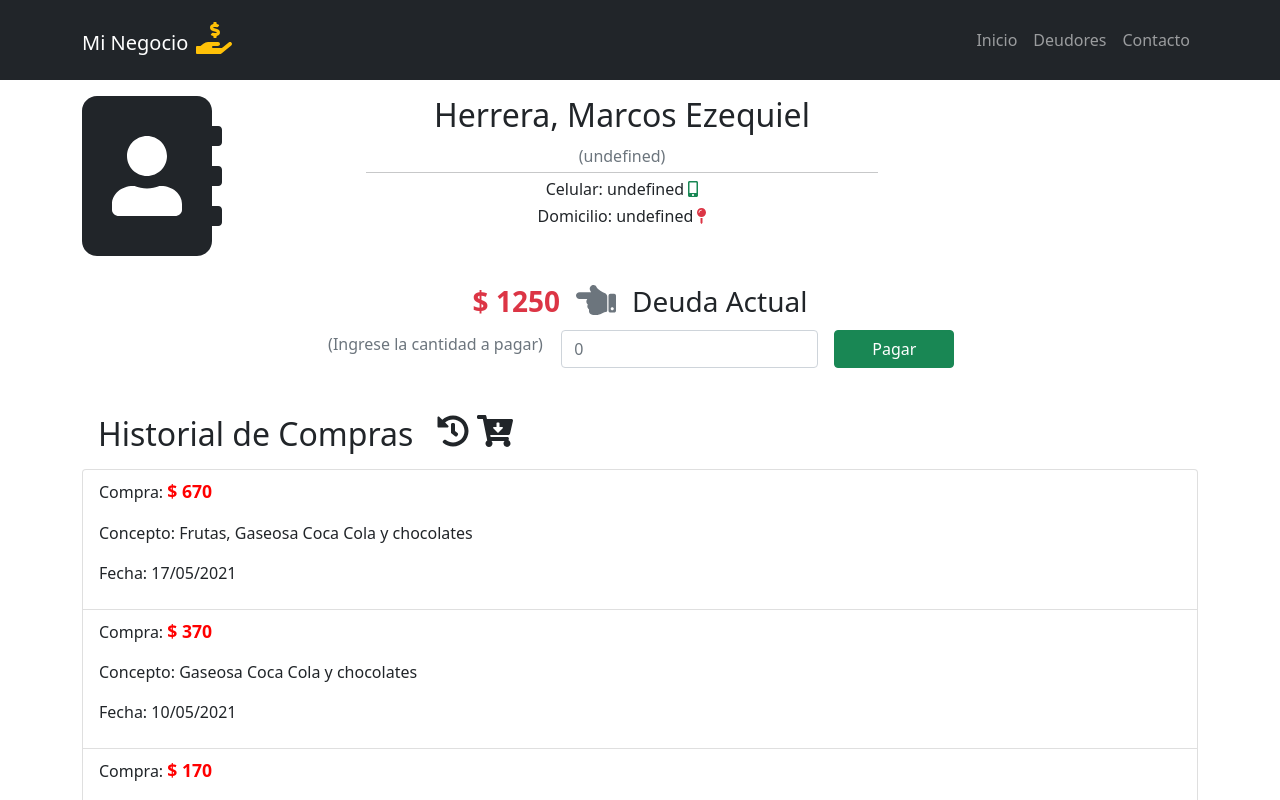
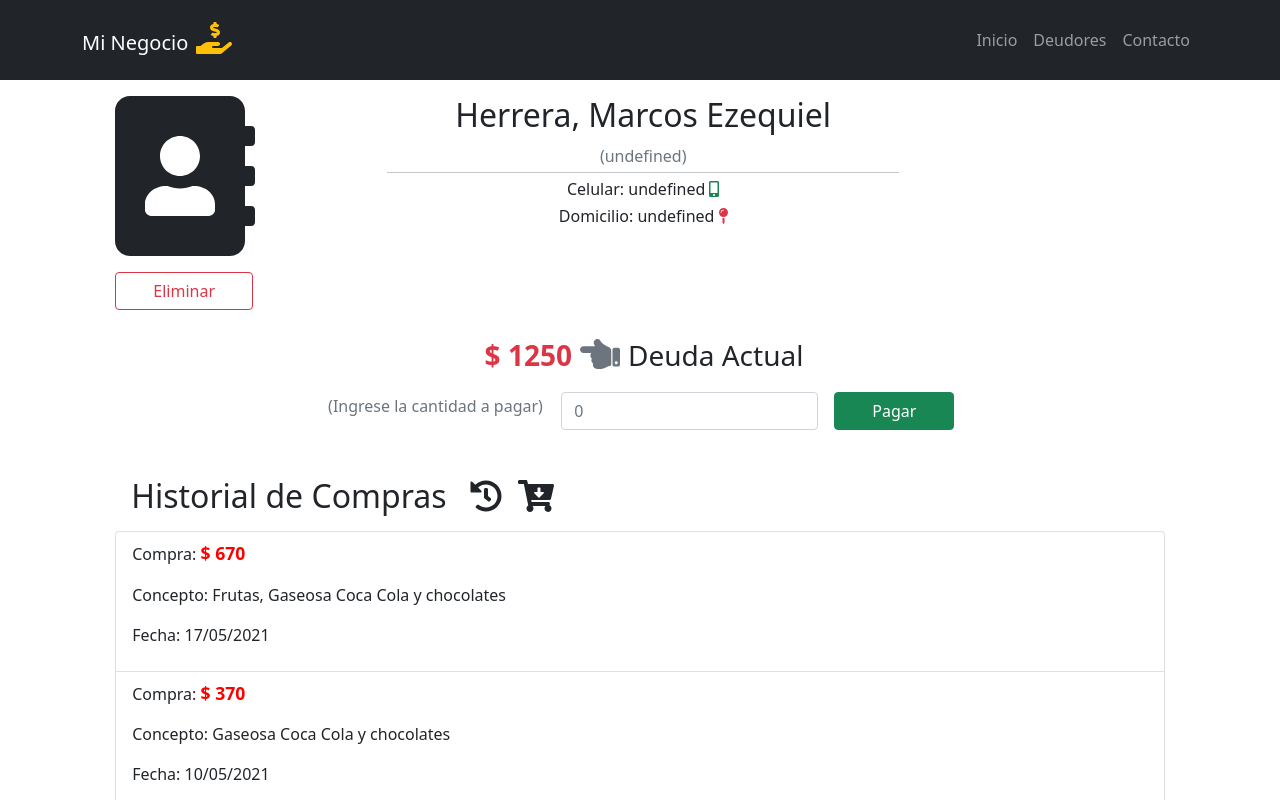
Before and after one commit to marcosihe/react-sdd, a React (Create React App) app: page /deudores/detalles/1 in a window 1280 px wide. Shown: the top 800 px of the page. Built offline with nearby package versions, Linux system fonts and the light colour scheme; data requests are answered from the project's data file.

Commit message:
Agregar boton de eliminar usuario y refactorizar estilos de manera responsive

```diff
--- a/src/components/CustomerDetails.jsx
+++ b/src/components/CustomerDetails.jsx
@@ -1,25 +1,20 @@
-import { faAddressBook } from "@fortawesome/free-solid-svg-icons";
-import { FontAwesomeIcon } from "@fortawesome/react-fontawesome";
 import React from "react";
-import { Container } from "react-bootstrap";
 import styles from "../css/CustomerDetails.module.css";
 import CurrentDebt from "./CurrentDebt";
 import CustomerData from "./CustomerData";
+import DeleteCustomer from "./DeleteCustomer";
 import ShoppingHistory from "./ShoppingHistory";
 
 const CustomerDetails = () => {
   return (
-    <Container>
+    <section className={styles.customerDetailsContainer}>
       <section className={styles.personalDataContainer}>
-        <FontAwesomeIcon
-          icon={faAddressBook}
-          className={styles.detailPersonIcon}
-        />
-        <CustomerData className={styles.customerData} />
+        <DeleteCustomer/>
+        <CustomerData/>
       </section>
       <CurrentDebt/>
       <ShoppingHistory/>
-    </Container>
+    </section>
   );
 };
 
--- /dev/null
+++ b/src/components/DeleteCustomer.jsx
@@ -0,0 +1,25 @@
+import React from "react";
+import { faAddressBook } from "@fortawesome/free-solid-svg-icons";
+import { FontAwesomeIcon } from "@fortawesome/react-fontawesome";
+import styles from "../css/DeleteCustomer.module.css";
+import { Button } from "react-bootstrap";
+
+const DeleteCustomer = () => {
+  return (
+    <div className={styles.deleteCustomerContainer}>
+      <FontAwesomeIcon
+        icon={faAddressBook}
+        className={styles.detailPersonIcon}
+      />
+      <Button
+        type="submit"
+        variant="outline-danger"
+        className={styles.deleteCustomerButton}
+      >
+        Eliminar
+      </Button>
+    </div>
+  );
+};
+
+export default DeleteCustomer;
--- a/src/css/CurrentDebt.module.css
+++ b/src/css/CurrentDebt.module.css
@@ -28,7 +28,8 @@
     flex-wrap: wrap;
 
     font-size: 1.75rem;
-    margin: 0.5rem;
+    margin-top: 0.5rem;
+    margin-left: 0.25rem;
 }
 
 .debtAmount {
@@ -41,7 +42,8 @@
 .handPointLeftIcon {
     font-size: 2.5rem;
     color: #6c757d;
-    margin: 0.5rem;
+    margin-top: 0.5rem;
+    margin-right: 0.25rem;
 }
 
 .payButton {
@@ -66,9 +68,19 @@
         margin-left: 1rem;
     }
 }
-@media screen and (max-width: 768px) {
+@media screen and (max-width: 767px) {
     .currentDebtForm {
         flex-wrap: wrap;
         flex-direction: column;
     }
 }
+
+@media screen and (max-width: 359px) {
+    .currentDebtText{
+        margin-top: 0;
+    }
+    .payButton {
+        margin-top: 0.5rem;
+        margin-left: 0;
+    }
+}
--- a/src/css/CustomerData.module.css
+++ b/src/css/CustomerData.module.css
@@ -29,7 +29,7 @@
     width: 60vw;
 }
 
-@media screen and (min-width: 768px) {
+@media screen and (min-width: 767px) {
     .hrCustomerData {
         margin-left: 10vw;
     }
--- a/src/css/CustomerDetails.module.css
+++ b/src/css/CustomerDetails.module.css
@@ -1,12 +1,7 @@
-.customerData {
-    display: flex;
-}
-
-.detailPersonIcon {
-    width: 30vw;
-    font-size: 7.5rem;
-    margin-right: 1rem;
-    color: #212529;
+.customerDetailsContainer{
+    width: 100%;
+    padding-left: 5vw;
+    padding-right: 5vw;
 }
 
 .personalDataContainer {
@@ -17,10 +12,7 @@
     margin-bottom: 1rem;
 }
 
-@media screen and (max-width: 668px) {
-    .detailPersonIcon {
-        margin-right: 0.25rem;
-    }
+@media screen and (max-width: 767px) {
     .personalDataContainer {
         justify-content: space-between;
     }
@@ -30,7 +22,15 @@
     .personalDataContainer {
         text-align: center;
     }
-    .detailPersonIcon {
-        font-size: 10rem;
+    .customerDetailsContainer {
+        padding-left: 9vw;
+    padding-right: 9vw;
     }
 }
+
+@media screen and (max-width: 359px) {
+    .customerDetailsContainer{
+        padding-left: 2vw;
+        padding-right: 2vw;
+    }
+}
--- /dev/null
+++ b/src/css/DeleteCustomer.module.css
@@ -0,0 +1,25 @@
+.deleteCustomerButton {
+    width: 6rem;
+    margin-top: 1rem;
+}
+
+.deleteCustomerContainer {
+    display: flex;
+    flex-direction: column;
+}
+
+.detailPersonIcon {
+    width: 30vw;
+    font-size: 7.5rem;
+    margin-right: 0.25rem;
+    color: #212529;
+}
+
+@media screen and (min-width: 767px) {
+    .detailPersonIcon {
+        font-size: 10rem;
+    }
+    .deleteCustomerButton{
+        width: 138px;
+    }
+}
--- a/src/css/Order.module.css
+++ b/src/css/Order.module.css
@@ -2,7 +2,7 @@
     margin: 1rem;
 }
 
-@media screen and (max-width: 768px) {
+@media screen and (max-width: 767px) {
     .orderDropdownButton {
         margin: 0.25rem;
     }
--- a/src/css/Search.module.css
+++ b/src/css/Search.module.css
@@ -6,7 +6,7 @@
     margin-right: 0.5rem;
 }
 
-@media screen and (max-width: 768px) {
+@media screen and (max-width: 767px) {
     .debtorsSearchingForm {
         margin: 0.5rem;
     }
--- a/src/css/ShoppingHistory.module.css
+++ b/src/css/ShoppingHistory.module.css
@@ -7,6 +7,9 @@
     margin-top: 1rem;
     margin-bottom: 1rem;
     margin-left: 0.5rem;
+    margin-right: 0.5rem;
+
+    align-self: center;
 }
 
 .ShoppingHistoryTitleContainer {
```
